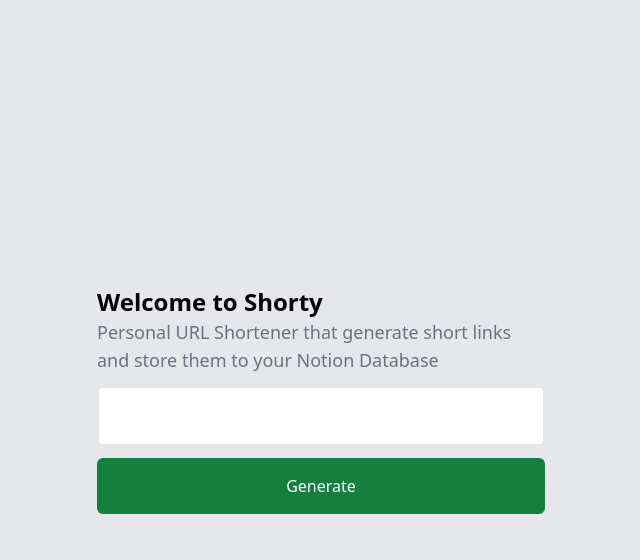
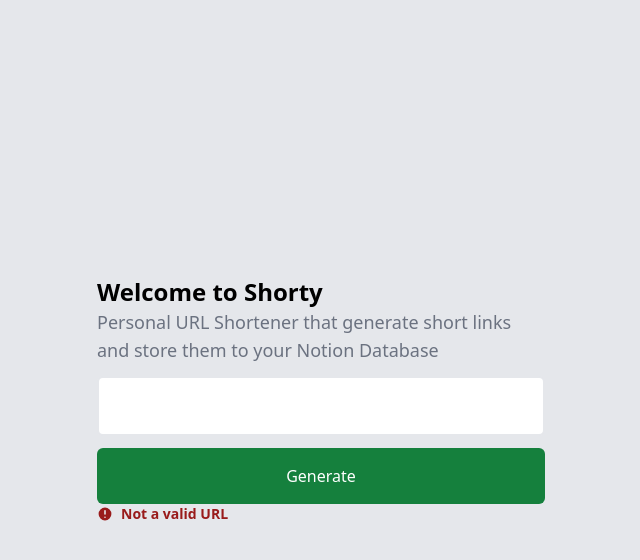
Before and after one commit to melvnl/shorty, a Next.js app: page / in a window 1280 px wide. Both pictures are taken after a click on the element "Generate". Shown: the top 560 px of the page, without its empty margins (319-959 px from the left). Built offline with nearby package versions, Linux system fonts and the light colour scheme.

Commit message:
feat: add message component

```diff
--- /dev/null
+++ b/components/ErrorMessage.tsx
@@ -0,0 +1,19 @@
+export default function ErrorMessage({ children }: any) {
+  return (
+    <p className="flex items-center text-sm font-bold text-red-800 dark:text-red-400">
+      <svg
+        xmlns="http://www.w3.org/2000/svg"
+        viewBox="0 0 20 20"
+        fill="currentColor"
+        className="mr-2 h-4 w-4 flex-shrink-0"
+      >
+        <path
+          fillRule="evenodd"
+          d="M18 10a8 8 0 11-16 0 8 8 0 0116 0zm-7 4a1 1 0 11-2 0 1 1 0 012 0zm-1-9a1 1 0 00-1 1v4a1 1 0 102 0V6a1 1 0 00-1-1z"
+          clipRule="evenodd"
+        />
+      </svg>
+      {children}
+    </p>
+  );
+}
--- /dev/null
+++ b/components/SuccessMessage.tsx
@@ -0,0 +1,19 @@
+export default function SuccessMessage({ children }: any) {
+  return (
+    <p className="flex items-center text-sm font-bold text-green-700 dark:text-green-400">
+      <svg
+        xmlns="http://www.w3.org/2000/svg"
+        viewBox="0 0 20 20"
+        fill="currentColor"
+        className="mr-2 h-4 w-4 flex-shrink-0"
+      >
+        <path
+          fillRule="evenodd"
+          d="M10 18a8 8 0 100-16 8 8 0 000 16zm3.707-9.293a1 1 0 00-1.414-1.414L9 10.586 7.707 9.293a1 1 0 00-1.414 1.414l2 2a1 1 0 001.414 0l4-4z"
+          clipRule="evenodd"
+        />
+      </svg>
+      {children}
+    </p>
+  );
+}
--- /dev/null
+++ b/lib/types.ts
@@ -0,0 +1,11 @@
+export enum Form {
+  Initial,
+  Loading,
+  Success,
+  Error,
+}
+
+export type FormState = {
+  state: Form;
+  message?: string;
+};
--- a/pages/index.tsx
+++ b/pages/index.tsx
@@ -1,21 +1,34 @@
 import type { NextPage } from "next";
 import Head from "next/head";
+import { Form, FormState } from "../lib/types";
 import { useState } from "react";
+import ErrorMessage from "../components/ErrorMessage";
+import SuccessMessage from "../components/SuccessMessage";
 
 const title = `Welcome to Shorty`;
 const desc = `Personal URL Shortener that generate short links and store them to your Notion Database`;
 
-const checkUrl = (url: string) => {
-  const pattern =
-    /(ftp|http|https):\/\/(\w+:{0,1}\w*@)?(\S+)(:[0-9]+)?(\/|\/([\w#!:.?+=&%@!\-\/]))?/;
+const Home: NextPage = () => {
+  const [form, setForm] = useState<FormState>({ state: Form.Initial });
+  const [inputEl, setInputEl] = useState("");
 
-  if (!pattern.test(url)) {
-    console.log("not a url");
-  }
-};
+  const checkUrl = (url: string) => {
+    const pattern =
+      /(ftp|http|https):\/\/(\w+:{0,1}\w*@)?(\S+)(:[0-9]+)?(\/|\/([\w#!:.?+=&%@!\-\/]))?/;
 
-const Home: NextPage = () => {
-  const [inputEl, setInputEl] = useState("");
+    if (!pattern.test(url)) {
+      setForm({
+        state: Form.Error,
+        message: `Not a valid URL`,
+      });
+      return;
+    }
+
+    setForm({
+      state: Form.Success,
+      message: `Yay!`,
+    });
+  };
 
   return (
     <div className=" h-screen items-center p-4 justify-center bg-gray-200 flex flex-col">
@@ -30,7 +43,7 @@
       <main className="">
         <h1 className="text-lg md:text-2xl font-bold">{title}</h1>
         <p className=" text-sm md:text-lg font-normal text-gray-500 max-w-md">
-          {desc} {inputEl}
+          {desc}
         </p>
         <input
           onChange={(e) => setInputEl(e.currentTarget.value)}
@@ -43,6 +56,11 @@
         >
           Generate
         </div>
+        {form.state === Form.Error ? (
+          <ErrorMessage>{form.message}</ErrorMessage>
+        ) : form.state === Form.Success ? (
+          <SuccessMessage>{form.message}</SuccessMessage>
+        ) : null}
       </main>
     </div>
   );
```
